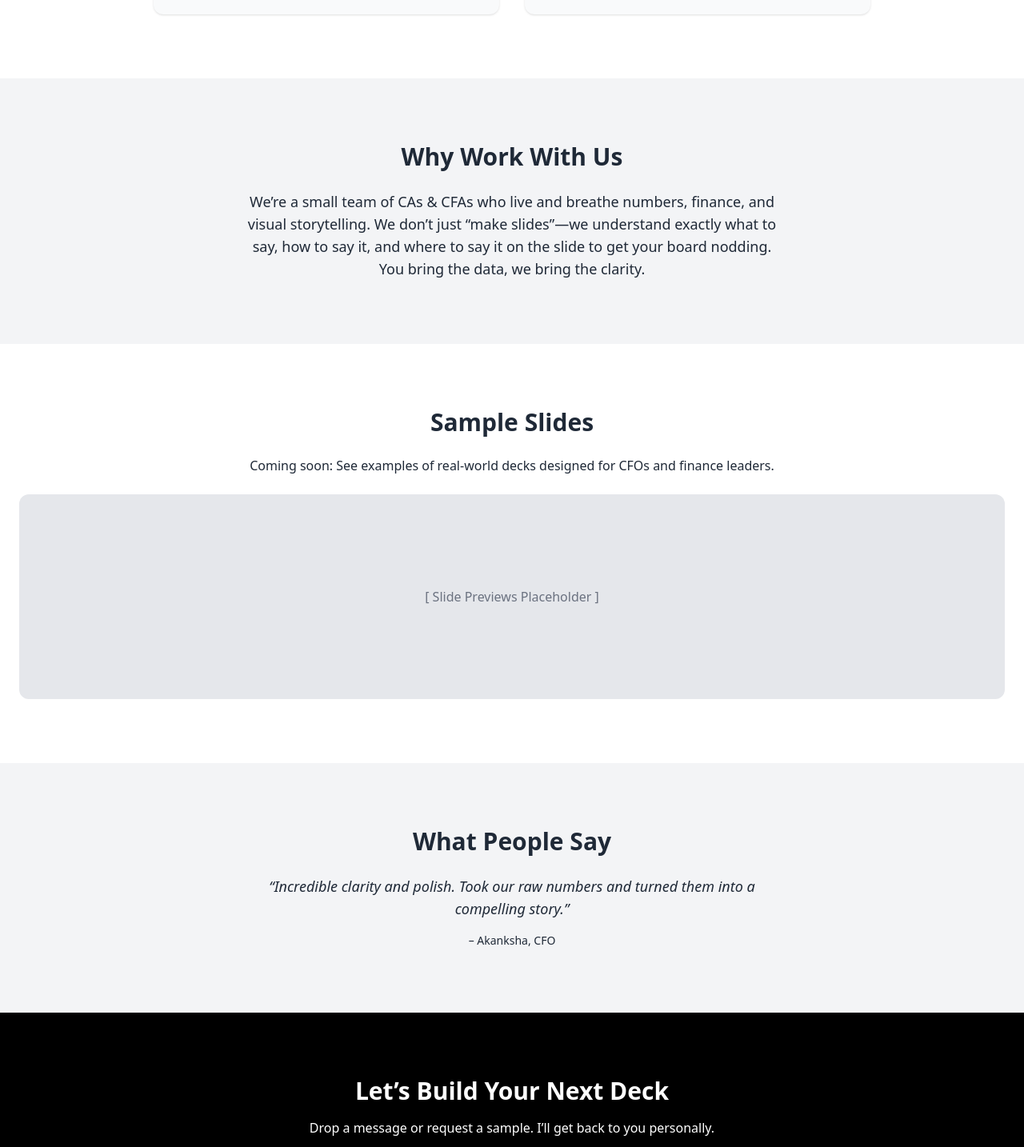
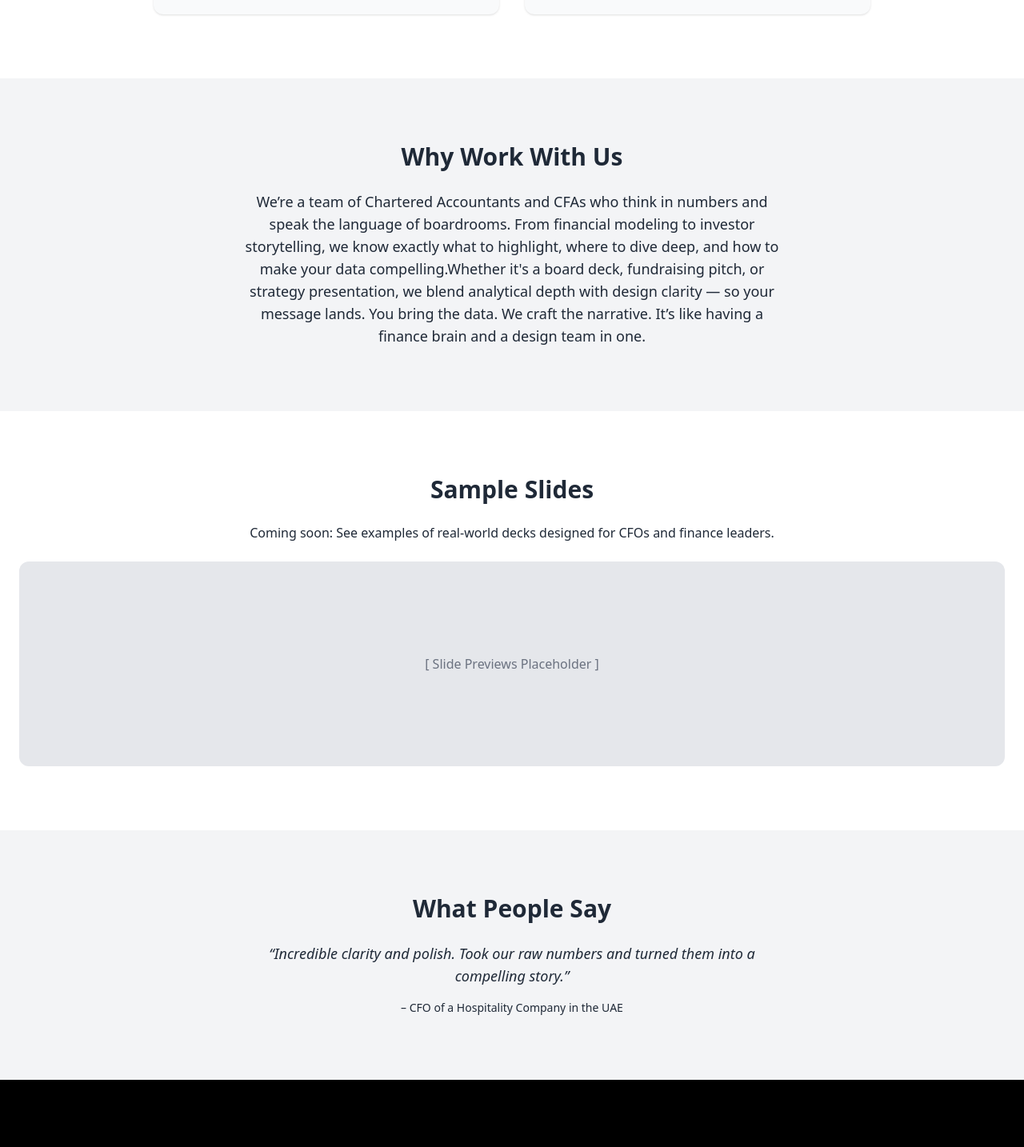
Before and after one commit to akku1291/cfo-deck-studio, a React (Create React App) app: page / in a window 1280 px wide. Shown: the part 1122-2556 px from the top of the page at 80% size. Built offline with nearby package versions, Linux system fonts and the light colour scheme.

Commit message:
Update App.js
Updated description

```diff
--- a/src/App.js
+++ b/src/App.js
@@ -27,7 +27,14 @@ export default function App() {
       <section className="py-20 px-6 bg-gray-100 text-center">
         <h2 className="text-3xl font-bold mb-6">Why Work With Us</h2>
         <p className="max-w-2xl mx-auto text-lg">
-          We’re a small team of CAs & CFAs who live and breathe numbers, finance, and visual storytelling. We don’t just “make slides”—we understand exactly what to say, how to say it, and where to say it on the slide to get your board nodding. You bring the data, we bring the clarity.
+          We’re a team of Chartered Accountants and CFAs who think in numbers and speak the language of boardrooms. From financial modeling to investor storytelling, we know exactly what to highlight, where to dive deep, and how to make your data compelling.Whether it's a board deck, fundraising pitch, or strategy presentation, we blend analytical depth with design clarity — so your message lands.
+
+You bring the data.
+We craft the narrative.
+
+It’s like having a finance brain and a design team in one.
+
+
         </p>
       </section>
 
@@ -44,7 +51,7 @@ export default function App() {
       <section className="py-20 px-6 bg-gray-100 text-center">
         <h2 className="text-3xl font-bold mb-6">What People Say</h2>
         <p className="max-w-2xl mx-auto text-lg italic mb-4">“Incredible clarity and polish. Took our raw numbers and turned them into a compelling story.”</p>
-        <p className="text-sm font-medium">– Akanksha, CFO</p>
+        <p className="text-sm font-medium">– CFO of a Hospitality Company in the UAE</p>
       </section>
 
       {/* Contact Section */}
```
